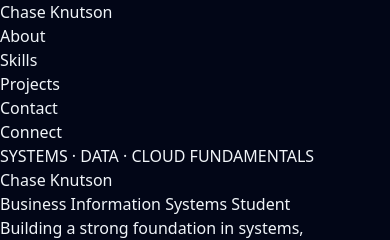
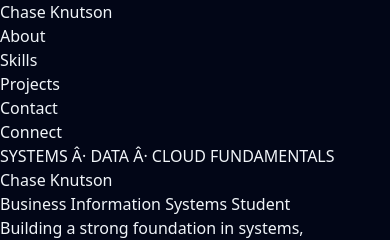
Before and after one commit to Cknutson3030/resume-portfolio, a React (Vite) app: page / in a window 390 px wide. Shown: the top 240 px of the page. Built offline with nearby package versions, Linux system fonts and the light colour scheme.

Commit message:
Update mobile styling

```diff
--- a/src/components/Hero.jsx
+++ b/src/components/Hero.jsx
@@ -7,8 +7,8 @@ function Hero() {
       </div>
       <div className="relative mx-auto flex min-h-screen max-w-6xl items-center px-6 pb-20 pt-28">
         <div className="w-full text-center">
-          <p className="mb-4 inline-flex items-center rounded-full border border-white/15 bg-white/5 px-4 py-2 text-xs font-semibold uppercase tracking-[0.3em] text-slate-300">
-           SYSTEMS · DATA · CLOUD FUNDAMENTALS
+          <p className="mb-4 hidden sm:inline-flex items-center rounded-full border border-white/15 bg-white/5 px-4 py-2 text-xs font-semibold uppercase tracking-[0.3em] text-slate-300">
+            SYSTEMS Â· DATA Â· CLOUD FUNDAMENTALS
           </p>
           <h1 className="text-4xl sm:text-5xl md:text-7xl font-semibold tracking-tight">
             Chase Knutson
```
